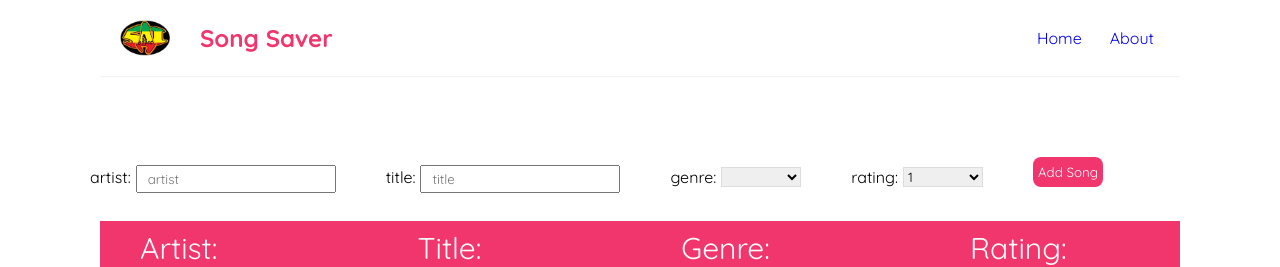
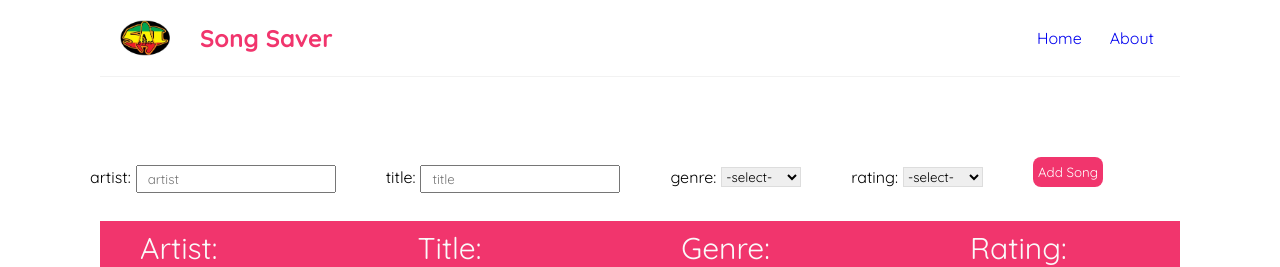
Before and after one commit to carloscfgos1980/Assignment-React-Sonsaver, a React (Create React App) app: page / in a window 1280 px wide. Shown: the top 267 px of the page. Built offline with nearby package versions, Linux system fonts and the light colour scheme; data requests are answered from the project's data file.

Commit message:
last changes-styling

```diff
--- a/src/components/Inputs.js
+++ b/src/components/Inputs.js
@@ -4,8 +4,8 @@ import { useState } from "react";
 const Inputs = () => {
     const [title, setTitle] = useState('');
     const [artist, setArtist] = useState('');
-    const [genre, setGenre] = useState('genre');
-    const [rating, setRating] = useState('rating');
+    const [genre, setGenre] = useState('select');
+    const [rating, setRating] = useState('select');
     const [isPending, setIsPending] = useState(false);
 
 
@@ -26,6 +26,8 @@ const Inputs = () => {
 
         setTitle('');
         setArtist('');
+        setGenre('select');
+        setRating('select');
     }
     return (
         <div>
@@ -53,9 +55,10 @@ const Inputs = () => {
                     value={genre}
                     onChange={(e) => setGenre(e.target.value)}
                     name="genre"
-                >   <option value=""></option>
+                >   <option value="select">-select-</option>
                     <option value="Reggae">Reggae</option>
                     <option value="RockRoll">RockRoll</option>
+                    <option value="jazz">Jazz</option>
                     <option value="Cuban alternative">Cuban alternative</option>
                 </select>
                 <label>rating:</label>
@@ -63,7 +66,7 @@ const Inputs = () => {
                     value={rating}
                     onChange={(e) => setRating(e.target.value)}
                     name="rating"
-                >   <option value="rating">1</option>
+                >   <option value="select">-select-</option>
                     <option value="1">1</option>
                     <option value="2">2</option>
                     <option value="3">3</option>
```
